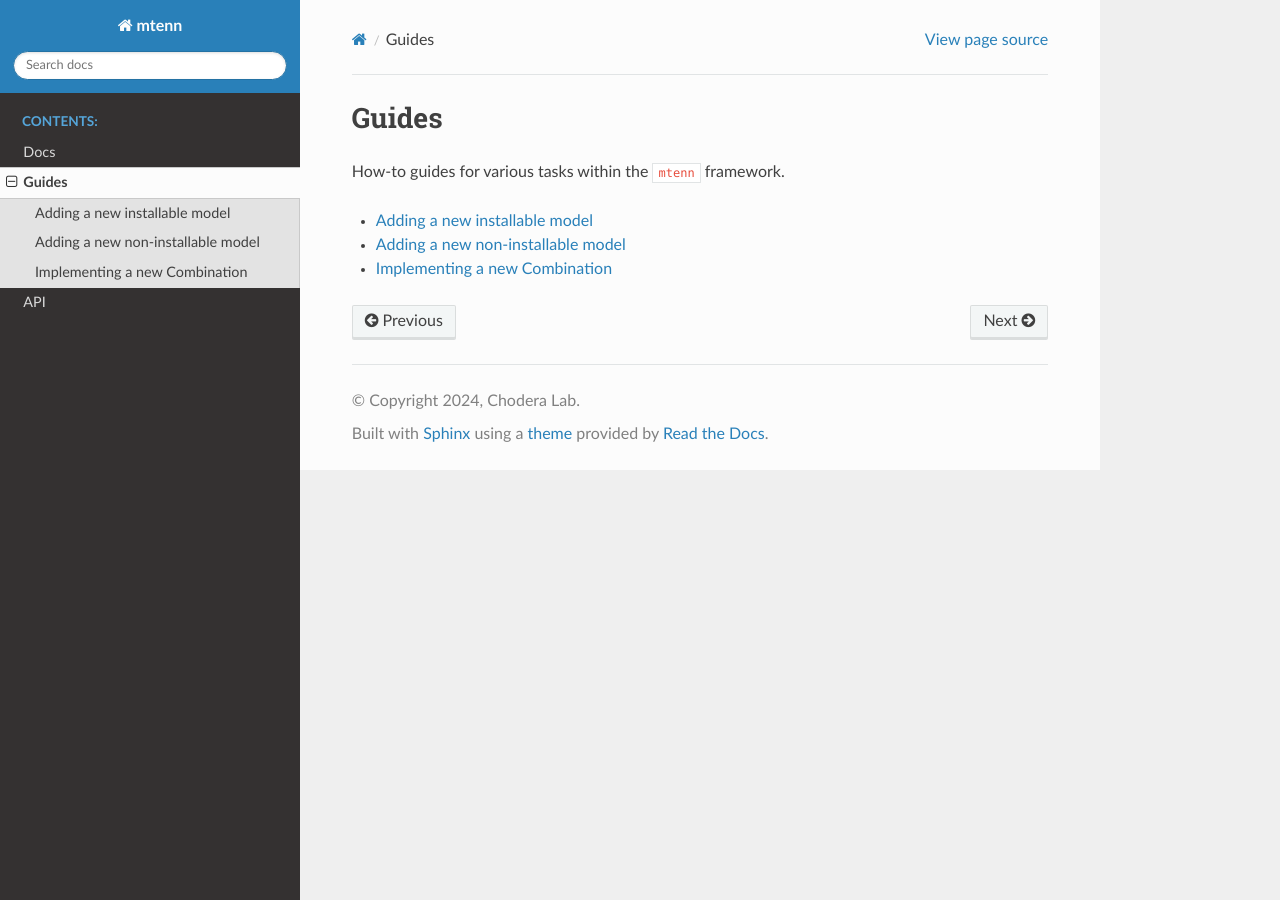
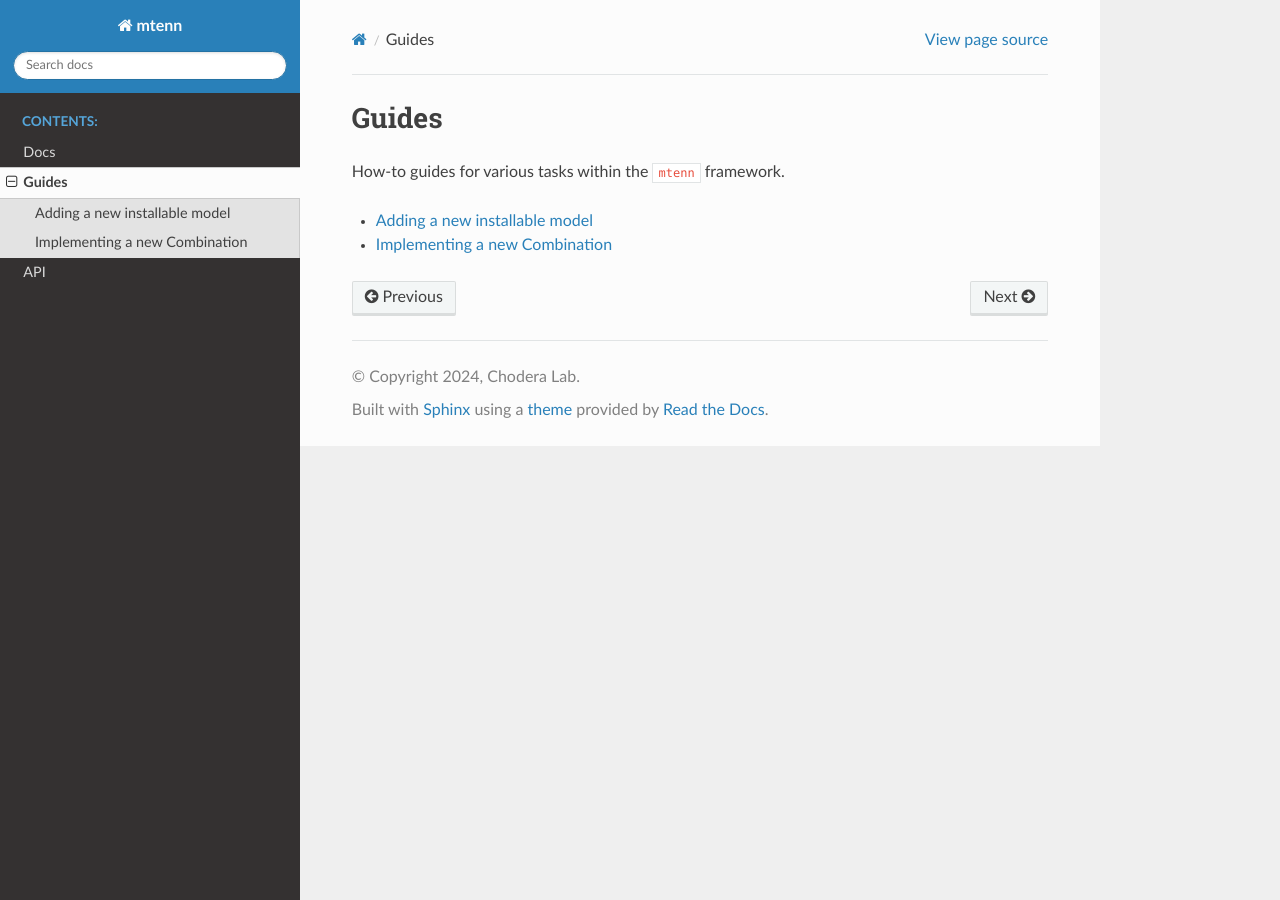
Before and after one commit to choderalab/mtenn, a Sphinx documentation site: the page built from docs/guides.rst, in a window 1280 px wide. Built offline with Sphinx 7.4.7 and the Read the Docs theme 2.0.0, drawn with Linux system fonts in a browser that asks for light colours.

Commit message:
Get rid of guide for non-installable model.

```diff
--- a/docs/docs/model.rst
+++ b/docs/docs/model.rst
@@ -25,7 +25,7 @@ In practice, this block is a thin wrapper around an existing model architecture,
 
 For more information on the models that are currently implemented in ``mtenn``, see the :ref:`current-models` section.
 
-For information on adding new models into the ``mtenn`` framework, see the guides on :ref:`adding an installable model <new-installable-model-guide>` and :ref:`adding a non-installable model <new-non-installable-model-guide>`.
+For information on adding new models into the ``mtenn`` framework, see the guide on :ref:`adding a new installable model <new-installable-model-guide>`.
 
 
 .. _strategy-block:
--- a/docs/guides.rst
+++ b/docs/guides.rst
@@ -7,5 +7,4 @@ How-to guides for various tasks within the ``mtenn`` framework.
     :maxdepth: 1
 
     guides/new_installable_model
-    guides/new_non_installable_model
     guides/new_combination
--- a/docs/guides/new_non_installable_model.rst
+++ /dev/null
@@ -1,4 +0,0 @@
-.. _new-non-installable-model-guide:
-
-Adding a new non-installable model
-==================================
```
Also changed, not shown: 1 other file.
